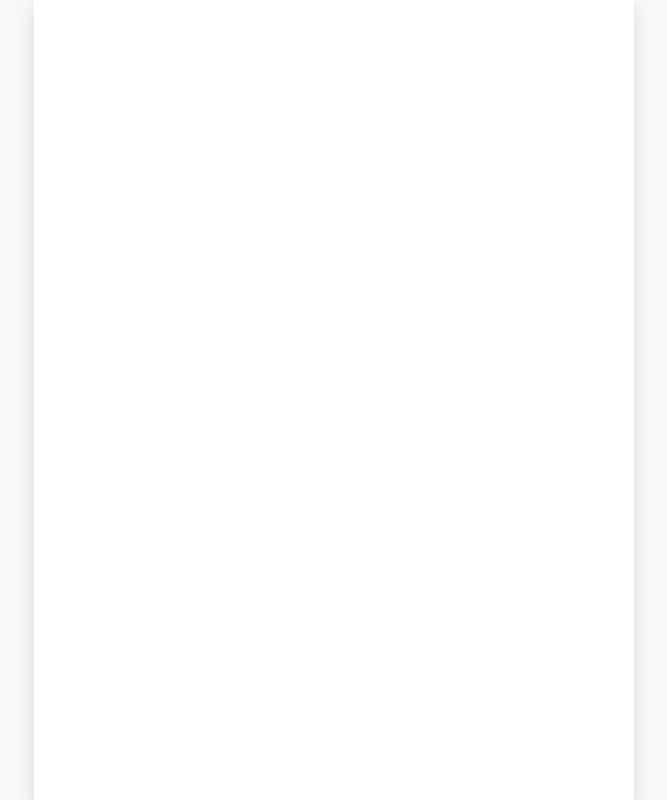
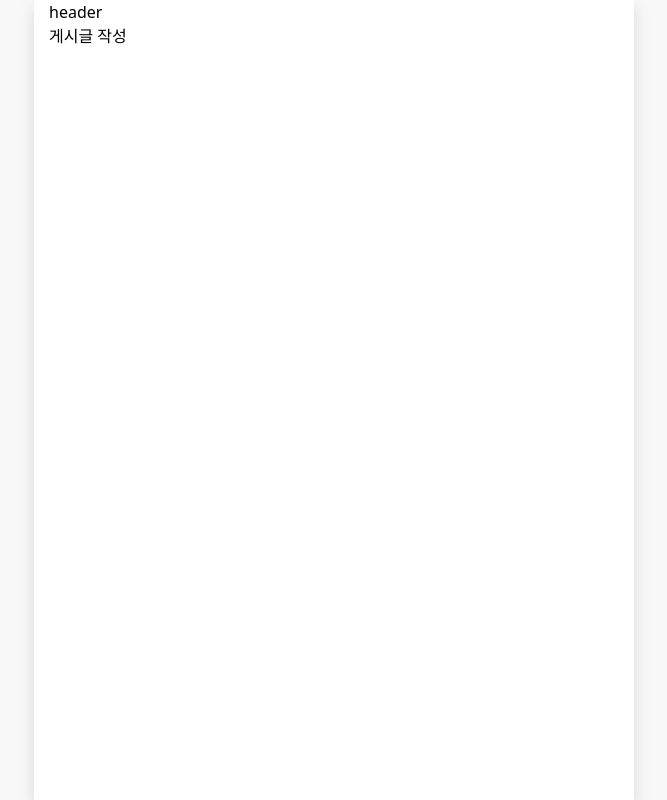
Before and after one commit to KangJiUng/tripis, a Next.js app: page /post/create in a window 1280 px wide. Shown: the whole page, without its empty margins (306-973 px from the left). Built offline with nearby package versions, Linux system fonts and the light colour scheme.

Commit message:
feat: 페이지 이동 확인을 위해 글 및 헤더 추가

```diff
--- a/app/(with-header)/layout.tsx
+++ b/app/(with-header)/layout.tsx
@@ -1,5 +1,11 @@
-import { ReactNode } from "react";
+import { ReactNode } from 'react';
+import Header from '../components/header';
 
 export default function Layout({ children }: { children: ReactNode }) {
-  return <div>{children}</div>;
+  return (
+    <div>
+      <Header />
+      {children}
+    </div>
+  );
 }
--- a/app/(with-header)/post/create/page.tsx
+++ b/app/(with-header)/post/create/page.tsx
@@ -1,3 +1,3 @@
 export default function Page() {
-  return <div></div>
+  return <div>게시글 작성</div>;
 }
--- a/app/(with-header)/review/create/page.tsx
+++ b/app/(with-header)/review/create/page.tsx
@@ -1,3 +1,3 @@
 export default function Page() {
-  return <div></div>
+  return <div>리뷰 작성</div>;
 }
```
